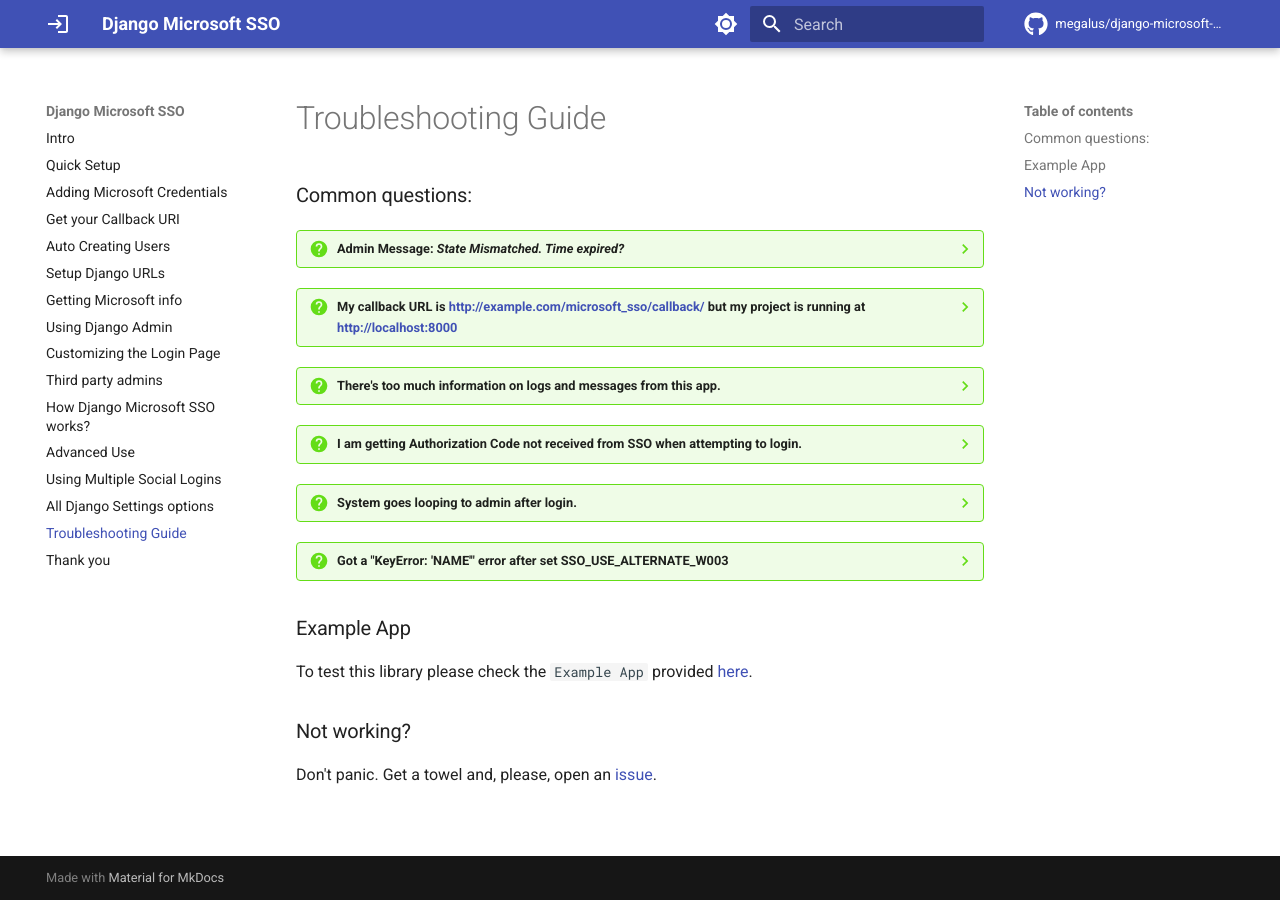
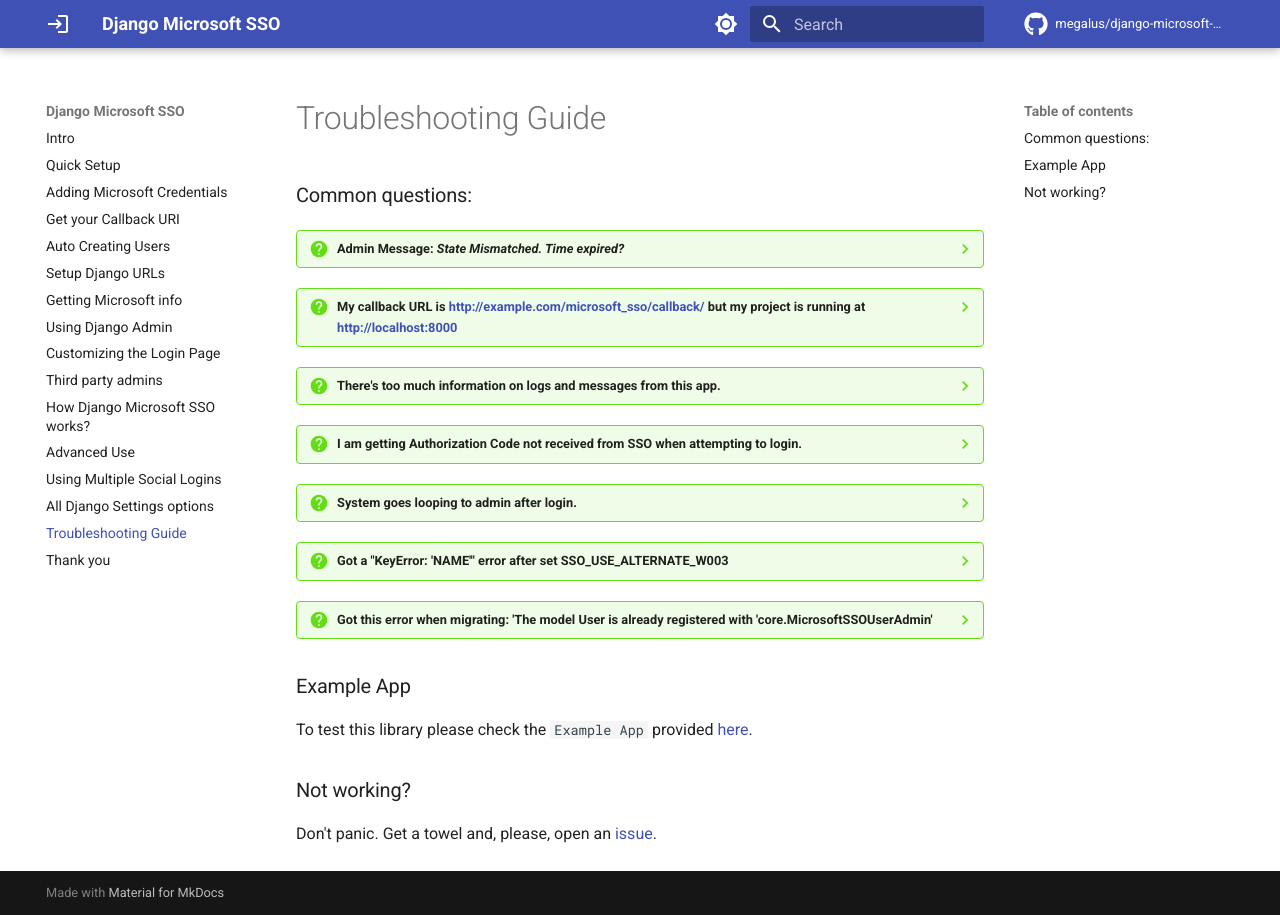
Before and after one commit to megalus/django-microsoft-sso, an MkDocs documentation site: the page built from docs/troubleshooting.md, in a window 1280 px wide. Built offline with MkDocs 1.6.1 and Material for MkDocs 9.7.7, drawn with Linux system fonts in a browser that asks for light colours; comment, search, counter and statistics services are not loaded; some of the changed lines change nothing that is shown.

Commit message:
docs: update docs

````diff
--- a/docs/troubleshooting.md
+++ b/docs/troubleshooting.md
@@ -45,6 +45,14 @@
     ]
     ```
 
+??? question "Got this error when migrating: 'The model User is already registered with 'core.MicrosoftSSOUserAdmin'"
+    This is because you're already define a custom User model and admin in your project. You need to [extended the
+    existing user model](https://docs.djangoproject.com/en/5.1/topics/auth/customizing/#extending-the-existing-user-model)
+    unregistering your current User Admin class and add manually the `MicrosoftSSOUserAdmin` in your custom class.
+    You can use the `get_current_user_and_admin` helper as explained [here](admin.md) (the recommended action), or
+    alternately, you can add the `django-google-sso` at the end of your `INSTALLED_APPS` list.
+
+
 ### Example App
 
 To test this library please check the `Example App` provided [here](https://github.com/megalus/django-microsoft-sso/tree/main/example_microsoft_app).
````
